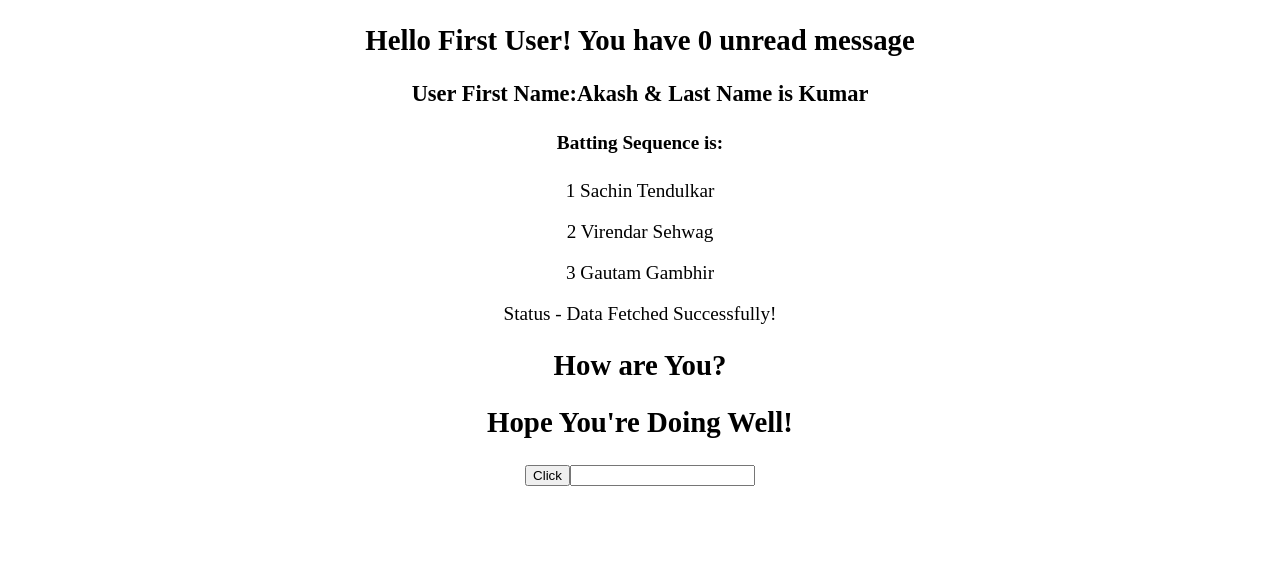
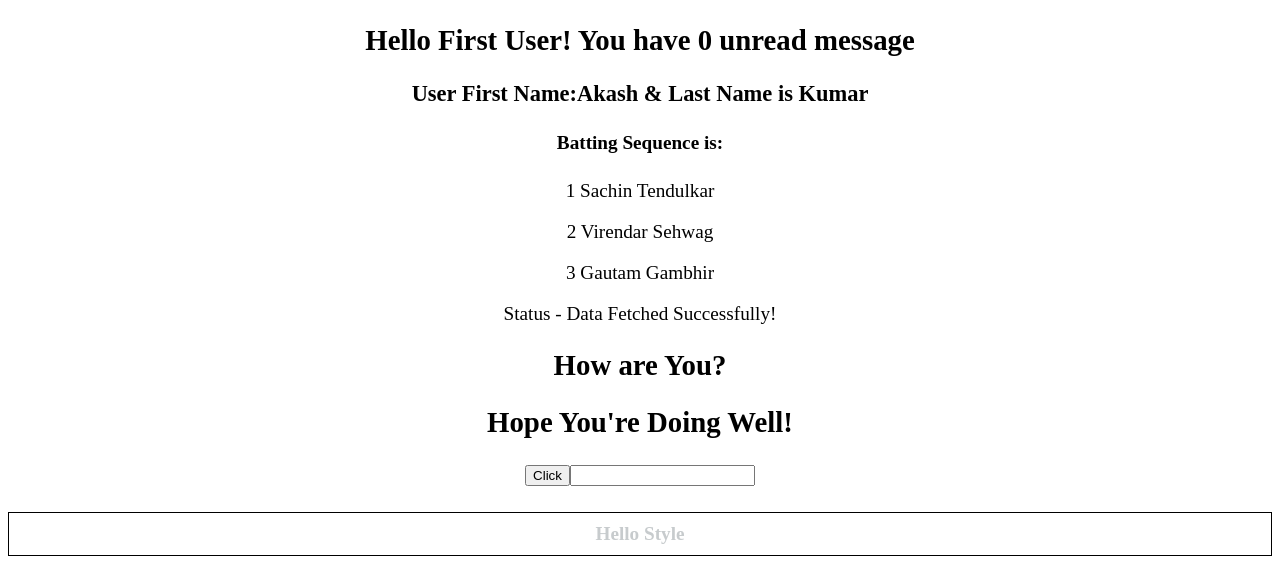
Before and after one commit to akash1kumar20/React-Ts_practice, a React (Vite) app in the folder react-typescript-project/: page / in a window 1280 px wide. Shown: the top 580 px of the page. Built offline with nearby package versions, Linux system fonts and the light colour scheme.

Commit message:
Styles passed, and type can be re-used now.

```diff
--- a/react-typescript-project/src/App.tsx
+++ b/react-typescript-project/src/App.tsx
@@ -1,4 +1,5 @@
 import Buttox from "./components/Buttox";
+import Container from "./components/Container";
 import Greet from "./components/Greet";
 import Heading from "./components/Heading";
 import Input from "./components/Input";
@@ -38,6 +39,13 @@ const App = () => {
         handleClick={(event, id) => console.log("Button Clicked", event, id)}
       />
       <Input handleChange={(event) => console.log(event)} value="" />
+      <Container
+        styles={{
+          padding: 10,
+          border: "1px solid black",
+          color: "rgba(115,125,130,0.4)",
+        }}
+      />
     </div>
   );
 };
--- /dev/null
+++ b/react-typescript-project/src/components/Container.tsx
@@ -0,0 +1,15 @@
+import React from "react";
+
+type ContainerProps = {
+  styles: React.CSSProperties;
+};
+
+const Container = (props: ContainerProps) => {
+  return (
+    <div>
+      <h4 style={props.styles}>Hello Style</h4>
+    </div>
+  );
+};
+
+export default Container;
--- a/react-typescript-project/src/components/PersonList.tsx
+++ b/react-typescript-project/src/components/PersonList.tsx
@@ -1,9 +1,9 @@
+import { Name } from "./Person.types";
+
 type personListProps = {
-  names: {
-    first: string;
-    last: string;
-  }[];
+  names: Name[];
 };
+
 const PersonList = (props: personListProps) => {
   return (
     <div>
```
Also changed, not shown: react-typescript-project/src/components/Person.types.ts (added, +10 -0 lines).
